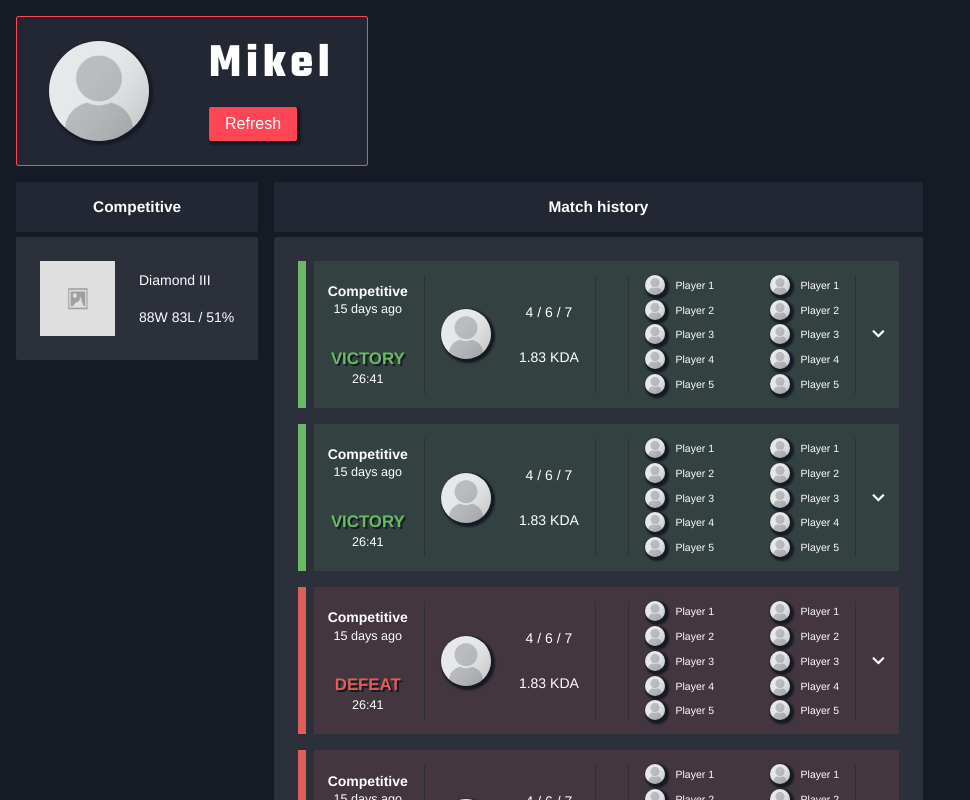
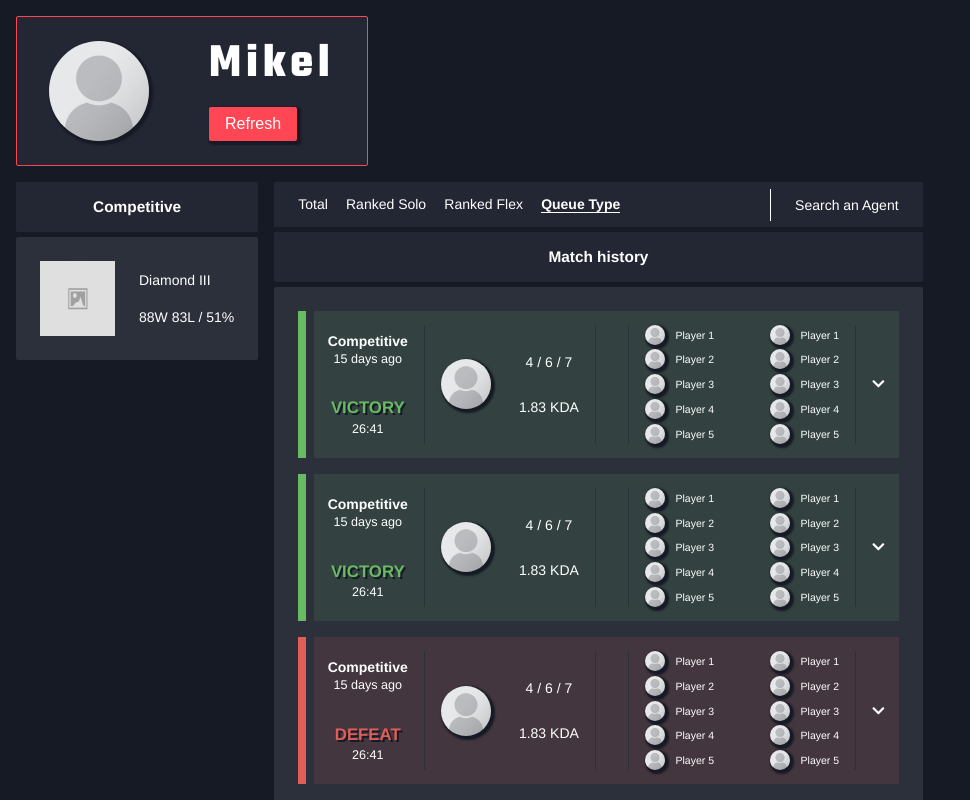
Before and after one commit to bobaec/valostats, a React (Create React App) app: page /player in a window 1280 px wide. Shown: the top 800 px of the page, without its empty margins (0-970 px from the left). Built offline with nearby package versions, Linux system fonts and the light colour scheme.

Commit message:
create container for the overview navigation header which includes the searchbox for agents

```diff
--- /dev/null
+++ b/src/components/playerComponents/HistoryOverview.jsx
@@ -0,0 +1,21 @@
+import React from "react";
+import "./HistoryOverview.scss";
+
+export default function Rank() {
+  return (
+    <React.Fragment>
+      <div className="history-overview-navigation">
+        <ul>
+          <li>Total</li>
+          <li>Ranked Solo</li>
+          <li>Ranked Flex</li>
+          <li className='selected'>Queue Type</li>
+        </ul>
+        <div className="agent-searchbox">
+          <div className="seperator"></div>
+          <div>Search an Agent</div>
+        </div>
+      </div>
+    </React.Fragment>
+  );
+}
--- /dev/null
+++ b/src/components/playerComponents/HistoryOverview.scss
@@ -0,0 +1,43 @@
+@import "../../colors.scss";
+
+.history-overview-navigation {
+  display: flex;
+  flex-direction: row;
+  align-items: center;
+  justify-content: space-between;
+  background-color: $outer-box-black;
+  margin-bottom: 0.3rem;
+
+  ul {
+    padding: 0;
+    list-style: none;
+    display: flex;
+    flex-direction: row;
+    padding-left: 1.5rem;
+
+    li {
+      margin-right: 1.3em;
+      height: 100%;
+
+      &.selected {
+        font-weight: 700;
+        border-bottom: solid white;
+        border-bottom-width: 1px;
+      }
+    }
+  }
+
+  .agent-searchbox {
+    display: flex;
+    flex-direction: row;
+    align-items: center;
+    padding-right: 1.5rem;
+
+    .seperator {
+      width: 1px;
+      background: white;
+      height: 2rem;
+      margin-right: 1.5rem;
+    }
+  }
+}
--- a/src/components/playerComponents/Player.jsx
+++ b/src/components/playerComponents/Player.jsx
@@ -1,17 +1,21 @@
-import React from 'react';
-import './Player.scss';
-import PlayerHeader from './PlayerHeader';
-import Rank from './Rank';
-import MatchHistory from './MatchHistory';
+import React from "react";
+import "./Player.scss";
+import PlayerHeader from "./PlayerHeader";
+import Rank from "./Rank";
+import HistoryOverview from "./HistoryOverview";
+import MatchHistory from "./MatchHistory";
 
 export default function Player() {
   return (
-        <div className='player-wrapper'>
-            <div className='player-content'>
+    <div className="player-wrapper">
+      <div className="player-content">
         <PlayerHeader />
-                <div className='player-overview'>
+        <div className="player-overview">
           <Rank />
+          <div>
+            <HistoryOverview />
             <MatchHistory />
+          </div>
         </div>
       </div>
     </div>
```
Lines whose indentation alone changed are shown as unchanged.
